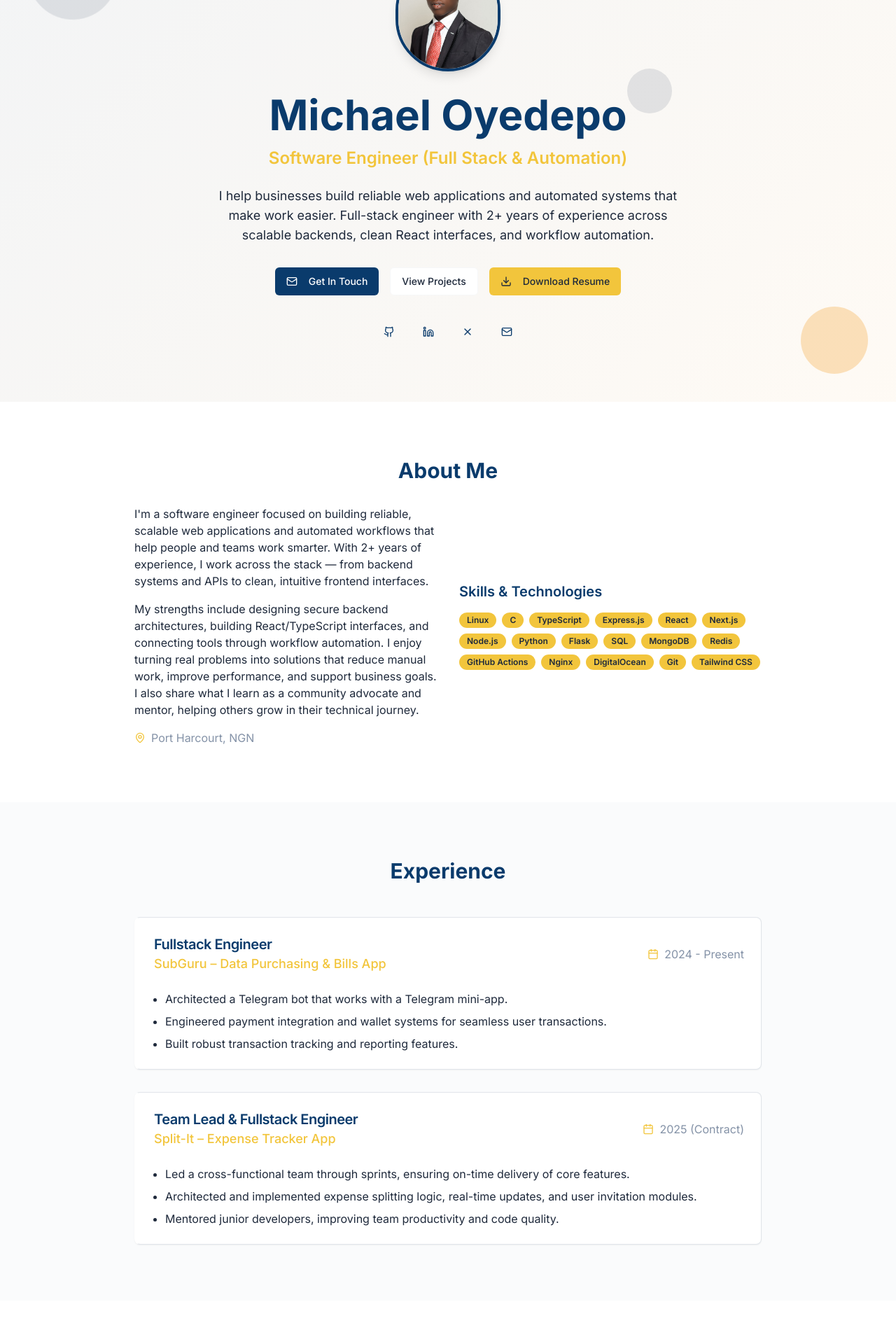
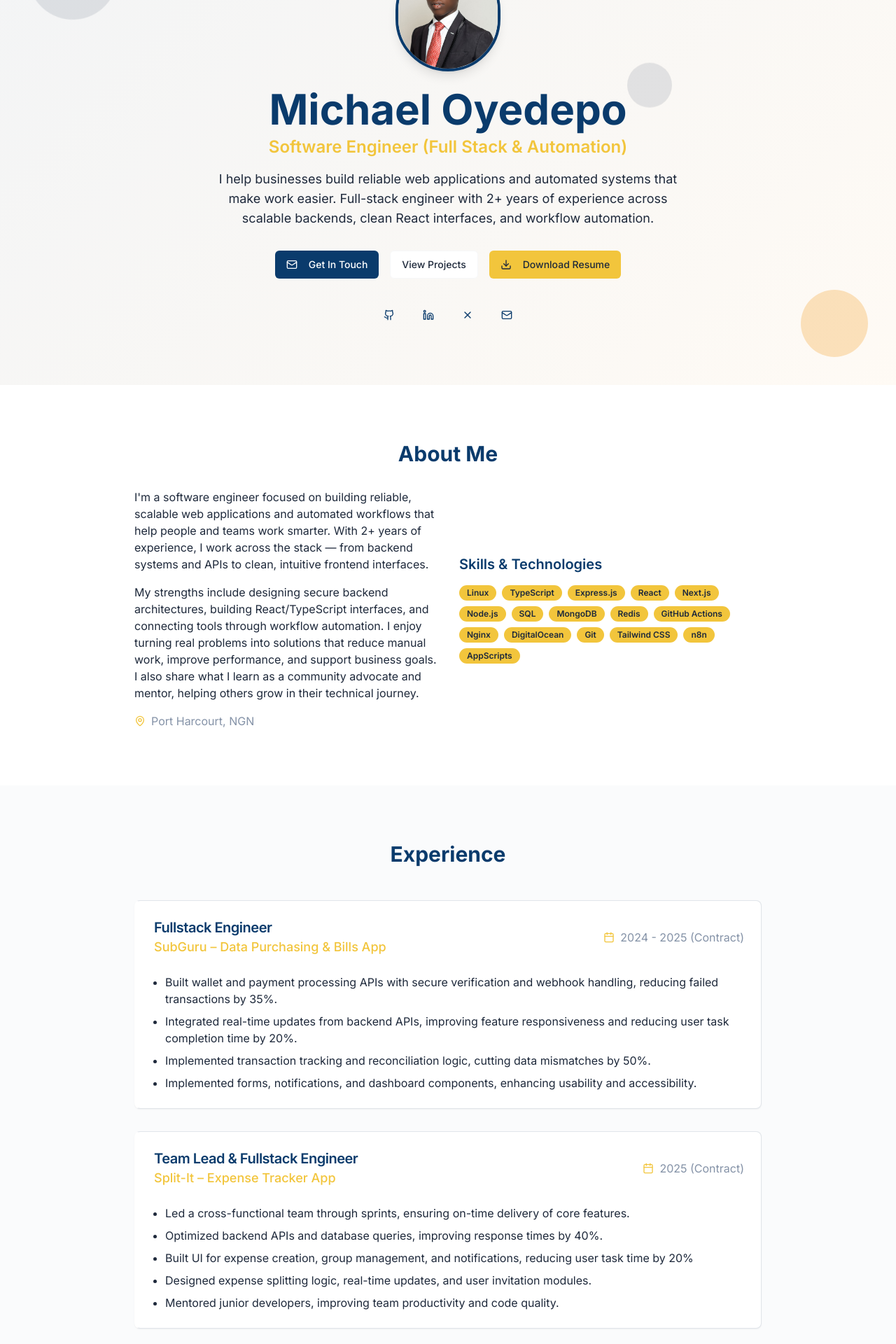
Before and after one commit to Mr-Michael-dev/Mr-Michael-dev, a Next.js app: page / in a window 1280 px wide. Shown: the part 140-2060 px from the top of the page at 70% size. Built offline with nearby package versions, Linux system fonts and the light colour scheme.

Commit message:
feat: Update skills list and enhance experience descriptions for clarity and impact fix: Correct copyright year in footer style: Adjust spacing in hero section for improved layout

```diff
--- a/src/components/about-section.tsx
+++ b/src/components/about-section.tsx
@@ -6,14 +6,11 @@ import { MapPin } from "lucide-react"
 export function AboutSection() {
   const skills = [
     "Linux",
-    "C",
     "TypeScript",
     "Express.js",
     "React",
     "Next.js",
     "Node.js",
-    "Python",
-    "Flask",
     "SQL",
     "MongoDB",
     "Redis",
@@ -22,6 +19,8 @@ export function AboutSection() {
     "DigitalOcean",
     "Git",
     "Tailwind CSS",
+    "n8n",
+    "AppScripts"
   ]
 
   return (
--- a/src/components/experience-section.tsx
+++ b/src/components/experience-section.tsx
@@ -8,11 +8,12 @@ export function ExperienceSection() {
     {
       title: "Fullstack Engineer",
       company: "SubGuru – Data Purchasing & Bills App",
-      period: "2024 - Present",
+      period: "2024 - 2025 (Contract)",
       description: [
-        "Architected a Telegram bot that works with a Telegram mini-app.",
-        "Engineered payment integration and wallet systems for seamless user transactions.",
-        "Built robust transaction tracking and reporting features.",
+        "Built wallet and payment processing APIs with secure verification and webhook handling, reducing failed transactions by 35%.",
+        "Integrated real-time updates from backend APIs, improving feature responsiveness and reducing user task completion time by 20%.",
+        "Implemented transaction tracking and reconciliation logic, cutting data mismatches by 50%.",
+        "Implemented forms, notifications, and dashboard components, enhancing usability and accessibility.",
       ],
     },
     {
@@ -21,7 +22,9 @@ export function ExperienceSection() {
       period: "2025 (Contract)",
       description: [
         "Led a cross-functional team through sprints, ensuring on-time delivery of core features.",
-        "Architected and implemented expense splitting logic, real-time updates, and user invitation modules.",
+        "Optimized backend APIs and database queries, improving response times by 40%.",
+        "Built UI for expense creation, group management, and notifications, reducing user task time by 20%",
+        "Designed expense splitting logic, real-time updates, and user invitation modules.",
         "Mentored junior developers, improving team productivity and code quality.",
       ],
     },
--- a/src/components/footer.tsx
+++ b/src/components/footer.tsx
@@ -4,7 +4,7 @@ export function Footer() {
   return (
     <footer className="py-8 px-4 border-t border-brand-cool-gray bg-brand-light-gray/30">
       <div className="max-w-4xl mx-auto text-center text-muted-foreground">
-        <p>&copy; 2024 Michael Oyedepo. All rights reserved.</p>
+        <p>&copy; 2023 Michael Oyedepo. All rights reserved.</p>
       </div>
     </footer>
   )
--- a/src/components/hero-section.tsx
+++ b/src/components/hero-section.tsx
@@ -9,7 +9,7 @@ export function HeroSection() {
   return (
     <section className="relative py-20 px-4 bg-gradient-brand-subtle overflow-hidden">
       <div className="max-w-4xl mx-auto text-center">
-        <div className="mb-8 animate-bounce-in">
+        <div className="mb-4 animate-bounce-in">
           <Image
             src="/michael_oyedepo.png"
             alt="Profile"
@@ -18,10 +18,10 @@ export function HeroSection() {
             className="rounded-full mx-auto mb-6 border-4 border-primary shadow-lg hover:shadow-2xl hover:border-accent transition-all duration-500"
           />
         </div>
-        <h1 className="text-4xl md:text-6xl font-bold mb-4 text-primary animate-slide-in-left animation-delay-300">
+        <h1 className="text-4xl md:text-6xl font-bold mb-2 text-primary animate-slide-in-left animation-delay-300">
           Michael Oyedepo
         </h1>
-        <p className="text-xl md:text-2xl mb-6 text-accent font-semibold animate-slide-in-right animation-delay-500">
+        <p className="text-xl md:text-2xl mb-4 text-accent font-semibold animate-slide-in-right animation-delay-500">
           Software Engineer (Full Stack & Automation)
         </p>
         <p className="text-lg text-foreground mb-8 max-w-2xl mx-auto">
```
Also changed, not shown: 1 other file (tests, documents, lock files or other folders).
